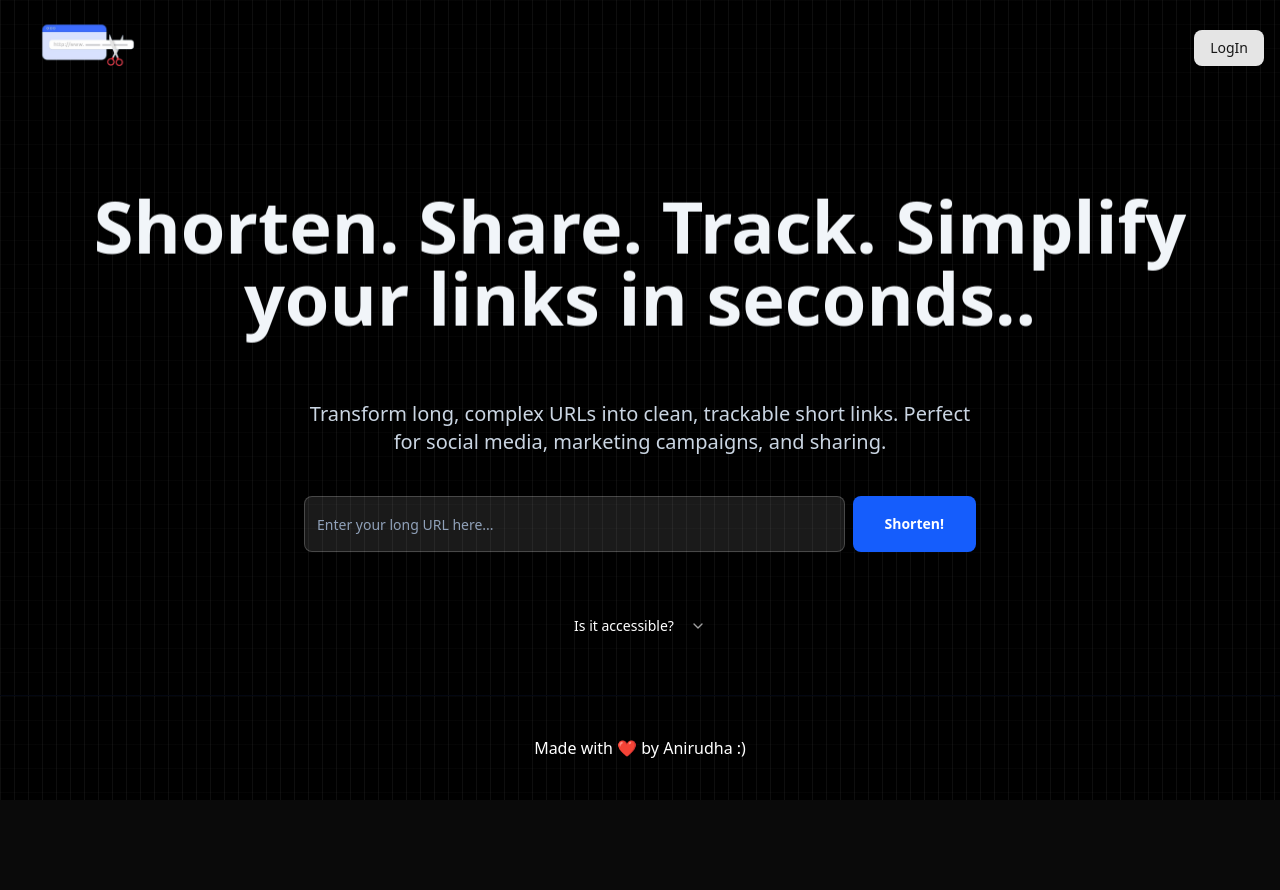
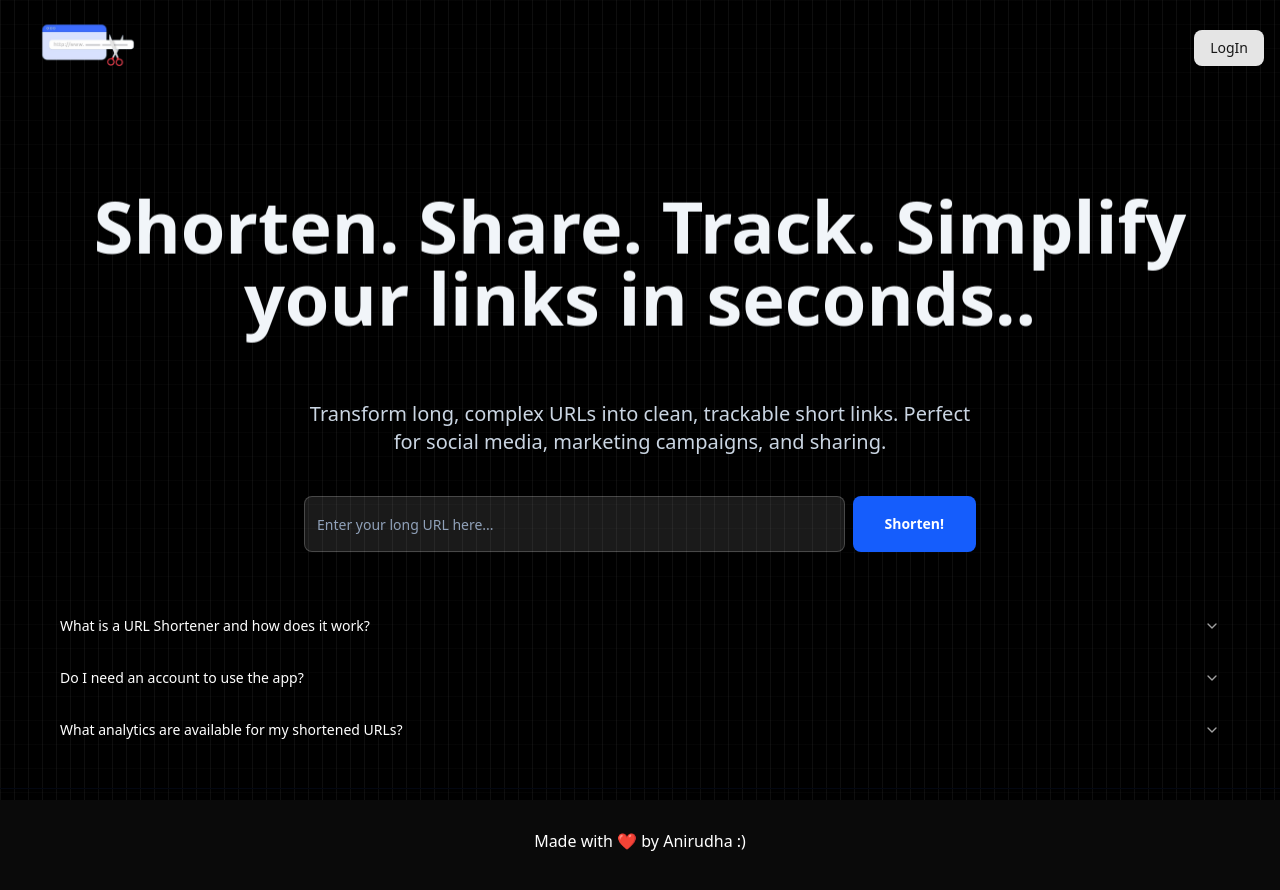
Before and after one commit to Anirudhakashid/URL-shortner, a React (Vite) app: page / in a window 1280 px wide. Shown: the top 890 px of the page. Before the commit the page ends 800 px from the top, so only its background shows below. Built offline with nearby package versions, Linux system fonts and the light colour scheme.

Commit message:
added FAQ section and minor updates

```diff
--- a/src/pages/LandingPage.jsx
+++ b/src/pages/LandingPage.jsx
@@ -1,4 +1,4 @@
-import React from "react";
+import React, { useState } from "react";
 import { motion } from "motion/react";
 import { Input } from "@/Components/ui/input";
 import { Button } from "@/Components/ui/button";
@@ -8,8 +8,19 @@ import {
   AccordionItem,
   AccordionTrigger,
 } from "@/components/ui/accordion";
+import { useNavigate } from "react-router-dom";
 
 function LandingPage() {
+  const [longUrl, setLongUrl] = useState();
+  const navigate = useNavigate();
+
+  const handleShorten = (e) => {
+    e.preventDefault();
+    if (longUrl) {
+      navigate(`/auth?createNew=${longUrl}`);
+    }
+  };
+
   return (
     <>
       <div className="flex flex-col items-center">
@@ -38,6 +49,7 @@ function LandingPage() {
         </motion.p>
 
         <motion.form
+          onSubmit={handleShorten}
           initial={{ opacity: 0, y: 30 }}
           animate={{ opacity: 1, y: 0 }}
           transition={{ delay: 0.6, duration: 0.6 }}
@@ -45,8 +57,9 @@ function LandingPage() {
         >
           <div className="flex flex-col sm:flex-row gap-3 sm:gap-2">
             <Input
+              value={longUrl}
               type="url"
-              // onChange={}
+              onChange={(e) => setLongUrl(e.target.value)}
               placeholder="Enter your long URL here..."
               className="flex-1 h-12 sm:h-14 text-base bg-white/10 border-white/20 text-white placeholder:text-slate-400 focus:border-blue-400 focus:ring-blue-400/20"
               required
@@ -59,14 +72,86 @@ function LandingPage() {
             </Button>
           </div>
         </motion.form>
-        <Accordion type="single" collapsible>
-          <AccordionItem value="item-1">
-            <AccordionTrigger>Is it accessible?</AccordionTrigger>
-            <AccordionContent>
-              Yes. It adheres to the WAI-ARIA design pattern.
-            </AccordionContent>
-          </AccordionItem>
-        </Accordion>
+
+        <motion.div
+          initial={{ opacity: 0, y: 40 }}
+          animate={{ opacity: 1, y: 0 }}
+          transition={{ delay: 0.9, duration: 0.8 }}
+          className="w-full"
+        >
+          <Accordion type="multiple" collapsible className="w-full md:px-11">
+            <motion.div
+              initial={{ opacity: 0, x: -30 }}
+              animate={{ opacity: 1, x: 0 }}
+              transition={{ delay: 1.1, duration: 0.5 }}
+              whileHover={{ scale: 1.01 }}
+            >
+              <AccordionItem value="item-1">
+                <AccordionTrigger className="hover:text-blue-400 transition-colors duration-200">
+                  What is a URL Shortener and how does it work?
+                </AccordionTrigger>
+                <AccordionContent>
+                  <motion.div
+                    initial={{ opacity: 0, y: -10 }}
+                    animate={{ opacity: 1, y: 0 }}
+                    transition={{ duration: 0.3 }}
+                  >
+                    When you enter a long URL, our system generates a shorter
+                    version of that URL. This shortened URL redirects to the
+                    original long URL when accessed.
+                  </motion.div>
+                </AccordionContent>
+              </AccordionItem>
+            </motion.div>
+
+            <motion.div
+              initial={{ opacity: 0, x: -30 }}
+              animate={{ opacity: 1, x: 0 }}
+              transition={{ delay: 1.2, duration: 0.5 }}
+              whileHover={{ scale: 1.01 }}
+            >
+              <AccordionItem value="item-2">
+                <AccordionTrigger className="hover:text-blue-400 transition-colors duration-200">
+                  Do I need an account to use the app?
+                </AccordionTrigger>
+                <AccordionContent>
+                  <motion.div
+                    initial={{ opacity: 0, y: -10 }}
+                    animate={{ opacity: 1, y: 0 }}
+                    transition={{ duration: 0.3 }}
+                  >
+                    Yes. Creating an account allows you to manage your URLs,
+                    view analytics, and customize your short URLs.
+                  </motion.div>
+                </AccordionContent>
+              </AccordionItem>
+            </motion.div>
+
+            <motion.div
+              initial={{ opacity: 0, x: -30 }}
+              animate={{ opacity: 1, x: 0 }}
+              transition={{ delay: 1.3, duration: 0.5 }}
+              whileHover={{ scale: 1.01 }}
+            >
+              <AccordionItem value="item-3">
+                <AccordionTrigger className="hover:text-blue-400 transition-colors duration-200">
+                  What analytics are available for my shortened URLs?
+                </AccordionTrigger>
+                <AccordionContent>
+                  <motion.div
+                    initial={{ opacity: 0, y: -10 }}
+                    animate={{ opacity: 1, y: 0 }}
+                    transition={{ duration: 0.3 }}
+                  >
+                    You can view the number of clicks, geolocation data of the
+                    clicks and device types (mobile/desktop) for each of your
+                    shortened URLs.
+                  </motion.div>
+                </AccordionContent>
+              </AccordionItem>
+            </motion.div>
+          </Accordion>
+        </motion.div>
       </div>
     </>
   );
```
